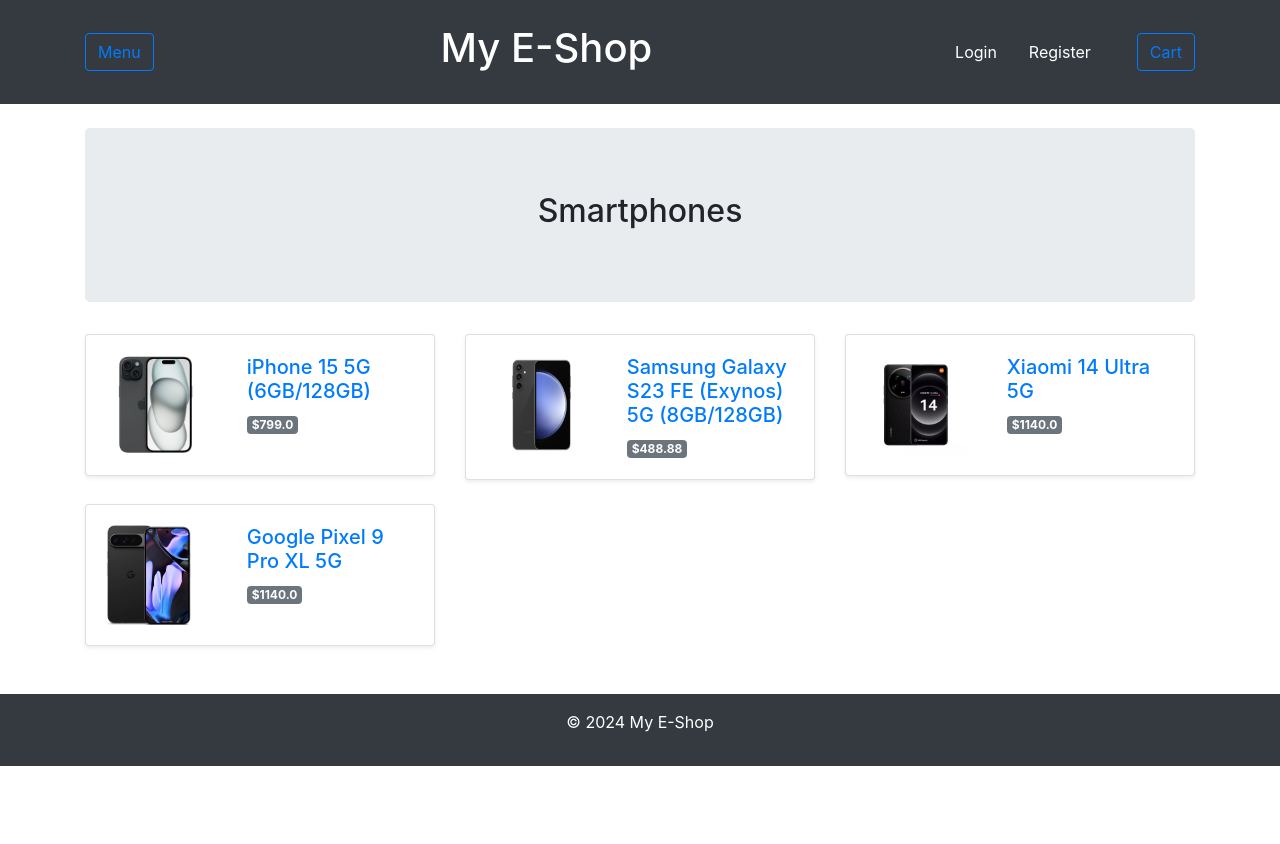
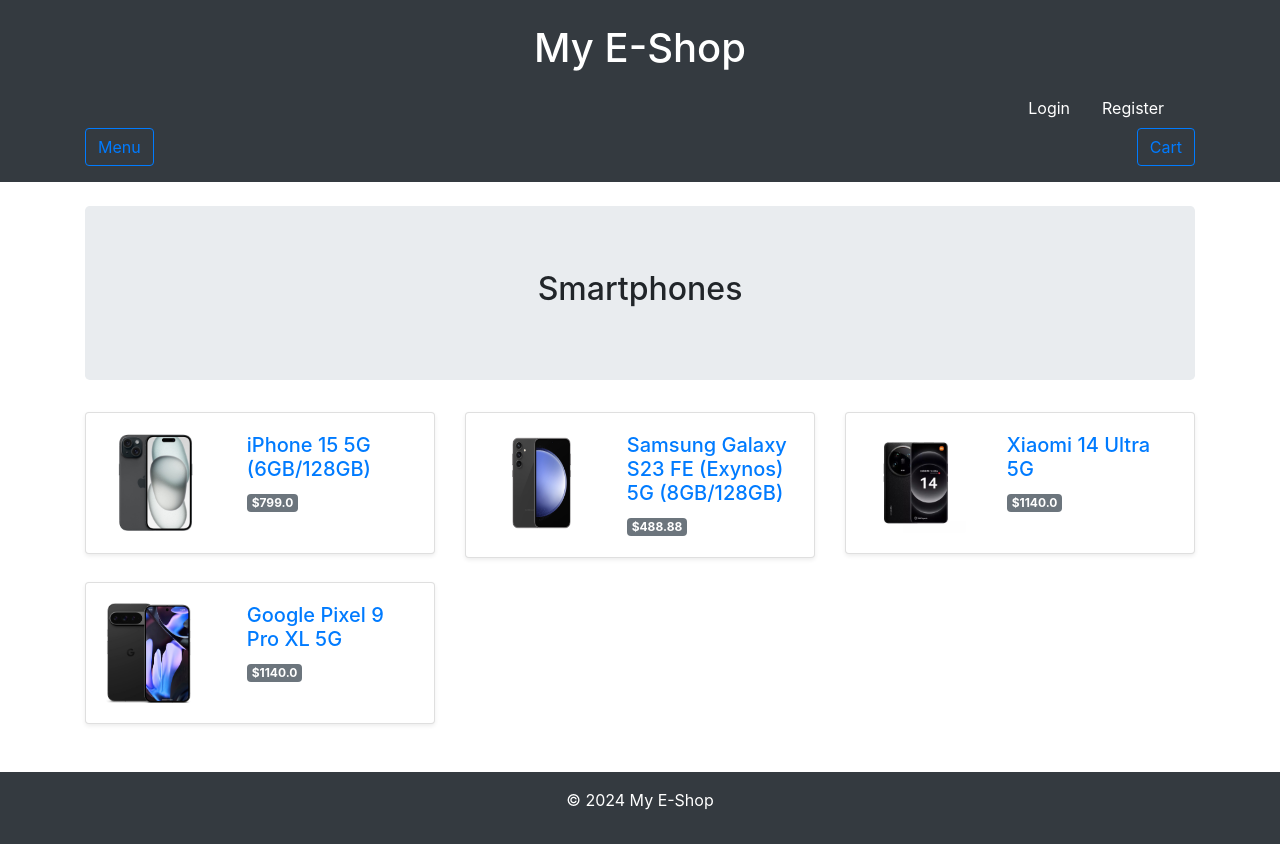
Before and after one commit to theofanisgioumatzidis/eshop-flask, a Flask app: page /category/Smartphones in a window 1280 px wide. Before the commit the page ends 766 px from the top, so only its background shows below. Run offline with Flask 3, Linux system fonts and the light colour scheme; data comes from the database, SQL or seed files in the repository; some libraries are stand-ins or nearby versions.

Commit message:
Update layout.html

```diff
--- a/template/layout.html
+++ b/template/layout.html
@@ -4,6 +4,8 @@
     <head>
         <meta charset="UTF-8">
         <meta name="viewport" content="width=device-width, initial-scale=1.0">
+        <meta name="description" content="Welcome to My E-Shop. Your one-stop solution for Smartphones, Laptops, and more.">
+        <meta name="keywords" content="E-shop, Smartphones, Laptops, Electronics, Online Shopping">
         <title>{% block title %}My E-Shop{% endblock %}</title>
         <link rel="icon" type="image/x-icon" href="/static/favicon.ico">
         <link href="https://stackpath.bootstrapcdn.com/bootstrap/4.5.2/css/bootstrap.min.css" rel="stylesheet">
@@ -17,36 +19,41 @@
                 var items = {{ session.get('cart', []) | tojson }};
                 if (items.length > 0) {
                     items.forEach((item, i) => {
-                        $('#itemList').append(
-                            `<div class="row">
-                                <div class="col-md-1">
-                                    <h10 style="color: black;">${ item.quantity }</h10>
+                        let truncatedTitle = item.title.length > 20 ? item.title.substring(0, 20) + "..." : item.title;
+                        $('#itemList .list-group').append(
+                            `<li class="list-group-item">
+                                <div class="row align-items-center">
+                                    <div class="col-md-4">
+                                        <h6 style="color: black;">${truncatedTitle}</h6>
                                     </div>
                                     <div class="col-md-2">
-                                    <img src="${ item.img_route }" alt="${ item.title }" class="img-fluid rounded img_cart_dropdown">
+                                        <span style="color: black;">Quantity: ${item.quantity}</span>
                                     </div>
-                                <div class="col-md-5">
-                                    <h10 style="color: black;">${ item.title }</h10>
+                                    <div class="col-md-3">
+                                        <img src="${item.img_route}" alt="${item.title}" class="img-fluid rounded img_cart_dropdown" style="max-width: 100px;">
                                     </div>
-                                <div class="col-md-2">
-                                    <span class="badge badge-secondary"> $${ item.price }</span>
+                                    <div class="col-md-3">
+                                        <span class="badge badge-secondary">$${item.price}</span>
                                     </div>
-                            </div>`
-
-
+                                </div>
+                            </li>`
                         );
                     });
                 }
 
                 $('#actionButton').hover(function() {
-                    $('#tile').show();
+                    // Check if menu is already shown, hide it
+                    if ($('#menu_collapse').hasClass('show')) {
+                        $('#menu_collapse').collapse('hide');
+                    }
+                    // Show the cart item list
+                    $('#itemList').collapse('show');
                 }, function() {
-                    $('#tile').hide();
+                    // Hide the cart list when mouse leaves
+                    $('#itemList').collapse('hide');
                 });
-
-                // Redirect on click
-                $('#actionButton').click(function() {
-                    window.location.href = '/cart';
+                $('#actionButton').on('click', function() {
+                    window.location.href = "{{ url_for('cart') }}";
                 });
             });
         </script>
@@ -55,15 +62,13 @@
     <body>
         <header class="bg-dark text-white py-3">
             <div class="container">
-                <div class="row align-items-center">
-                    <div class="col-auto">
-                        <button class="btn btn-outline-primary" type="button" data-toggle="collapse" data-target="#menu_collapse" aria-expanded="false" aria-controls="menu_collapse">Menu</button>
-                    </div>
                 <div class="col text-center">
                     <a class="h1 nav-link text-white" href="{{ url_for('index') }}">My E-Shop</a>
                 </div>
-                    <div class="col-auto d-flex align-items-center">
-                        {% if session['username'] %}
+                <div class="col-auto ml-auto d-flex align-items-center">
+                    <div class="ml-auto d-flex">
+
+                        {% if session.get('username') %}
                             <span class="nav-link text-white">Welcome, {{ session['username'] }}</span>
                             <a class="nav-link text-white" href="{{ url_for('orders') }}">Orders</a>
                             <a class="nav-link text-white" href="{{ url_for('logout') }}">Logout</a>
@@ -72,27 +77,14 @@
                             <a class="nav-link text-white" href="{{ url_for('register') }}">Register</a>
                         {% endif %}
                     </div>
+                </div>
+                <div class="row align-items-center">
                     <div class="col-auto">
+                        <button class="btn btn-outline-primary" type="button" id="menuButton" data-toggle="collapse" data-target="#menu_collapse" aria-expanded="false" aria-controls="menu_collapse">Menu</button>
+                    </div>
+                    <div class="col-auto ml-auto d-flex align-items-center">
                         <button id="actionButton" class="btn btn-outline-primary">Cart</button>
-                        <div id="tile" class="tile" style="width: 300px;">
-                            <div class="row">
-                                <div class="col-md-1">
-                                    <h10 style="color: blue;">#</h10>
-                                </div>
-                                <div class="col-md-2">
-                                    <h10 style="color: blue;">Image</h10>
-                                </div>
 
-
-                                <div class="col-md-5">
-                                    <h10 style="color: blue;">Title</h10>
-                                </div>
-                                <div class="col-md-2">
-                                    <h10 style="color: blue;">Price</h10>
-                                </div>
-                            </div>
-                            <ul id="itemList" class="list-group"></ul>
-                        </div>
                     </div>
                 </div>
                 <div class="row">
@@ -107,6 +99,15 @@
                 </div>
             </div>
         </header>
+        <div class="container">
+            <div class="row">
+                <div class="collapse multi-collapse ml-auto" id="itemList">
+                    <div class="card card-body">
+                        <ul class="list-group"></ul>
+                    </div>
+                </div>
+            </div>
+        </div>
         {% for mesg in get_flashed_messages() %}
             <div class="alert alert-dark" role="alert">{{ mesg }}</div>
         {% endfor %}
```
Lines whose indentation alone changed are shown as unchanged.
